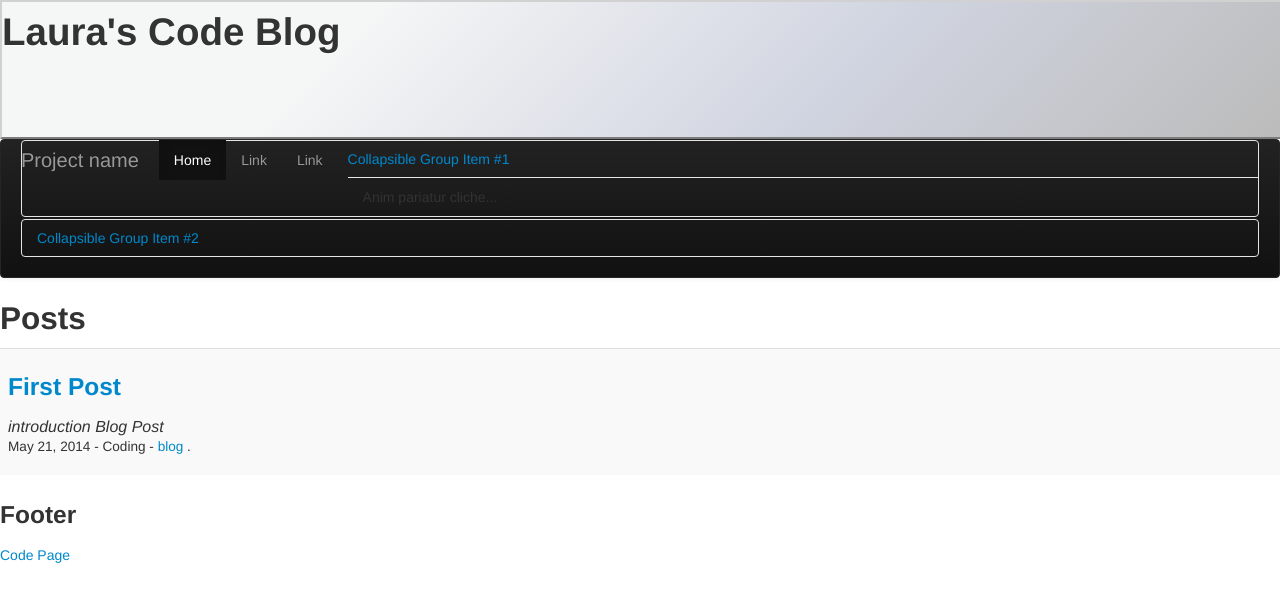
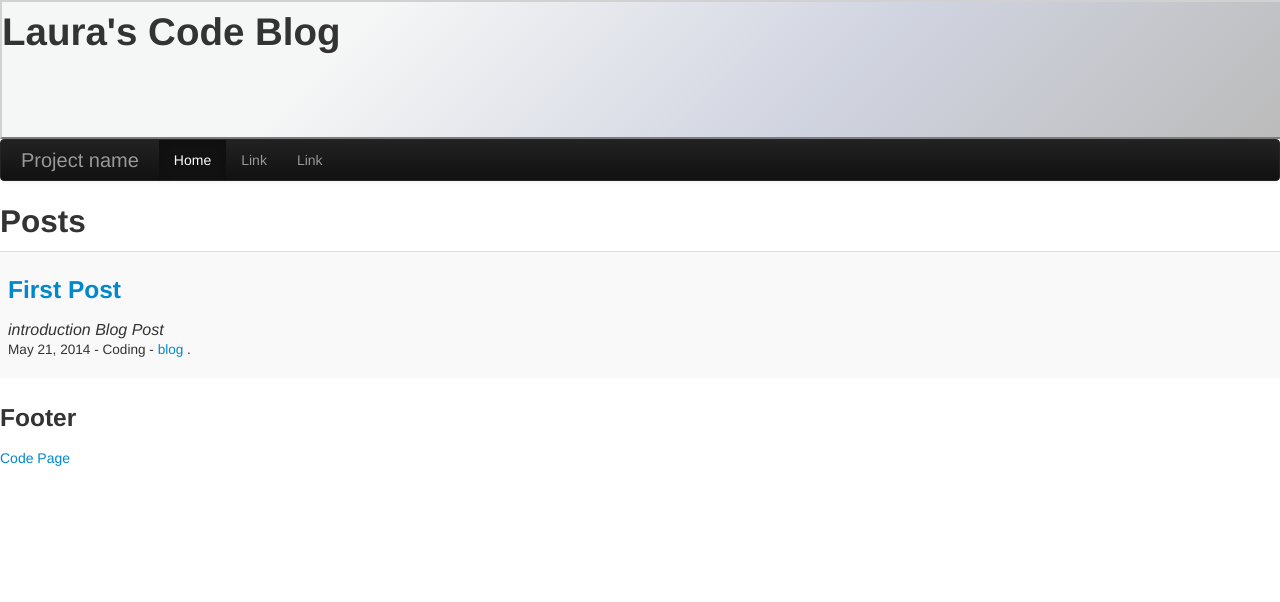
Before and after one commit to LauraR6561/Laurar6561.github.io, a Jekyll site: the page built from index.html, in a window 1280 px wide. Shown: the top 602 px of the page. Built offline with Jekyll 4.4.1, drawn with Linux system fonts in a browser that asks for light colours; Markdown is read by kramdown in place of the engine named in the settings.

Commit message:
removed accordian

```diff
--- a/_includes/menu.html
+++ b/_includes/menu.html
@@ -22,32 +22,6 @@
           <li><a href="#">Link</a></li>
           <li><a href="#">Link</a></li>
         </ul>
-        <div class="accordion" id="accordion2">
-  <div class="accordion-group">
-    <div class="accordion-heading">
-      <a class="accordion-toggle" data-toggle="collapse" data-parent="#accordion2" href="#collapseOne">
-        Collapsible Group Item #1
-      </a>
-    </div>
-    <div id="collapseOne" class="accordion-body collapse in">
-      <div class="accordion-inner">
-        Anim pariatur cliche...
-      </div>
-    </div>
-  </div>
-  <div class="accordion-group">
-    <div class="accordion-heading">
-      <a class="accordion-toggle" data-toggle="collapse" data-parent="#accordion2" href="#collapseTwo">
-        Collapsible Group Item #2
-      </a>
-    </div>
-    <div id="collapseTwo" class="accordion-body collapse">
-      <div class="accordion-inner">
-        Anim pariatur cliche...
-      </div>
-    </div>
-  </div>
-</div>
       </div>
 
     </div>
```
